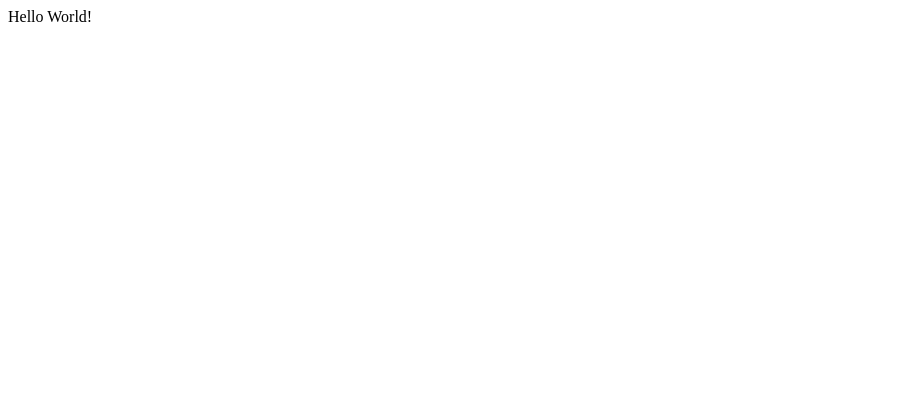
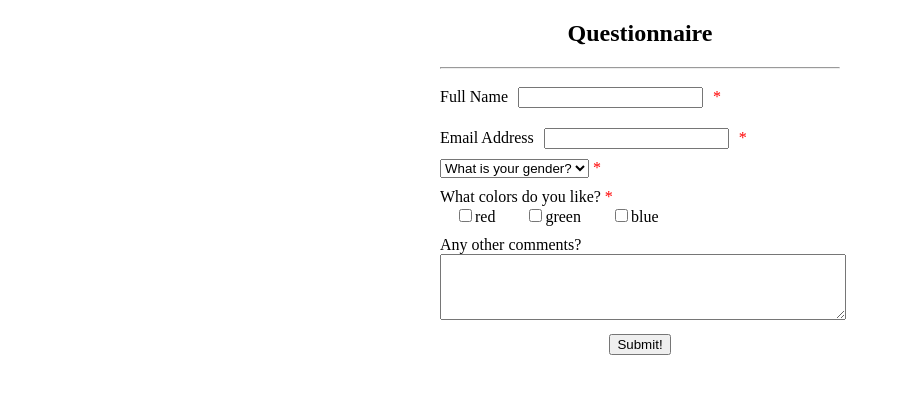
Before and after one commit to Tetsuya3850/React-Express-Examples, a React (Create React App) app in the folder questionnaire/client/: page / in a window 1280 px wide. Shown: the top 394 px of the page, without its empty margins (0-901 px from the left). Built offline with nearby package versions, Linux system fonts and the light colour scheme.

Commit message:
form ui built and hooked up for submission

```diff
--- a/questionnaire/client/src/App.js
+++ b/questionnaire/client/src/App.js
@@ -1,8 +1,13 @@
 import React, { Component } from "react";
+import Questionnaire from "./Questionnaire";
 
 class App extends Component {
   render() {
-    return <div>Hello World!</div>;
+    return (
+      <div>
+        <Questionnaire />
+      </div>
+    );
   }
 }
 
--- /dev/null
+++ b/questionnaire/client/src/Questionnaire.js
@@ -0,0 +1,120 @@
+import React, { Component } from "react";
+import api from "./api";
+
+class Questionnaire extends Component {
+  handleFormSubmit = e => {
+    e.preventDefault();
+    if (!this.name.value.trim() || !this.email.value.trim()) {
+      return;
+    }
+    const { colors } = this.form;
+    const checkboxArray = Array.prototype.slice.call(colors);
+    const checkedCheckboxes = checkboxArray.filter(input => input.checked);
+    const checkedCheckboxesValues = checkedCheckboxes.map(input => input.value);
+    const payLoad = {
+      name: this.name.value,
+      email: this.email.value,
+      gender: this.gender.value,
+      colors: checkedCheckboxesValues,
+      comments: this.comments.value
+    };
+    this.clearForm();
+  };
+
+  clearForm = () => {
+    this.name.value = "";
+    this.email.value = "";
+    this.gender.value = "";
+    this.comments.value = "";
+    const ele = document.getElementsByName("colors");
+    for (let i = 0; i < ele.length; i++) ele[i].checked = false;
+  };
+
+  render() {
+    const gender_chocies = ["male", "female", "other"];
+    const color_choices = ["red", "green", "blue"];
+
+    const allGenderChoices = gender_chocies.map(g_choice => (
+      <option key={g_choice} value={g_choice}>
+        {g_choice}
+      </option>
+    ));
+
+    const allColorChoices = color_choices.map(c_choice => (
+      <label key={c_choice} style={{ margin: 15 }}>
+        <input type="checkbox" name="colors" value={c_choice} />
+        {c_choice}
+      </label>
+    ));
+
+    return (
+      <div style={{ margin: "auto", width: 400 }}>
+        <form onSubmit={this.handleFormSubmit} ref={form => (this.form = form)}>
+          <h2 style={{ textAlign: "center" }}>Questionnaire</h2>
+          <hr />
+
+          <div style={{}}>
+            <label>Full Name</label>
+            <input
+              type="text"
+              style={{ margin: 10 }}
+              ref={node => {
+                this.name = node;
+              }}
+            />
+            <span style={{ color: "red" }}>*</span>
+            <br />
+
+            <label>Email Address</label>
+            <input
+              type="text"
+              style={{ margin: 10 }}
+              ref={node => {
+                this.email = node;
+              }}
+            />
+            <span style={{ color: "red" }}>*</span>
+            <br />
+
+            <select
+              ref={node => {
+                this.gender = node;
+              }}
+            >
+              <option value="">What is your gender?</option>
+              {allGenderChoices}
+            </select>
+            <span style={{ color: "red" }}> *</span>
+            <br />
+
+            <label style={{ display: "inline-block", marginTop: 10 }}>
+              What colors do you like? <span style={{ color: "red" }}> *</span>
+            </label>
+            <br />
+            {allColorChoices}
+            <br />
+
+            <label style={{ display: "inline-block", marginTop: 10 }}>
+              Any other comments?
+            </label>
+            <textarea
+              style={{ width: "100%", marginBottom: 10 }}
+              rows="4"
+              ref={node => {
+                this.comments = node;
+              }}
+            />
+
+            <input
+              type="submit"
+              value="Submit!"
+              style={{ display: "block", margin: "auto" }}
+            />
+          </div>
+        </form>
+      </div>
+    );
+  }
+}
+
+export default Questionnaire;
```
